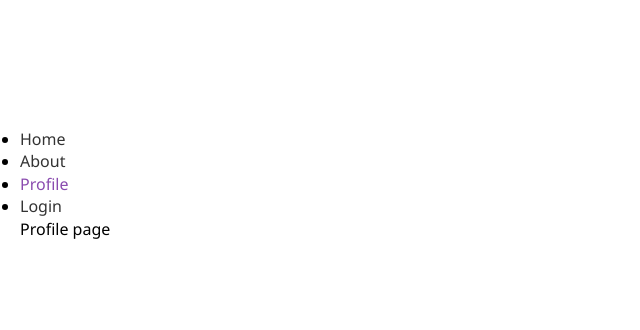
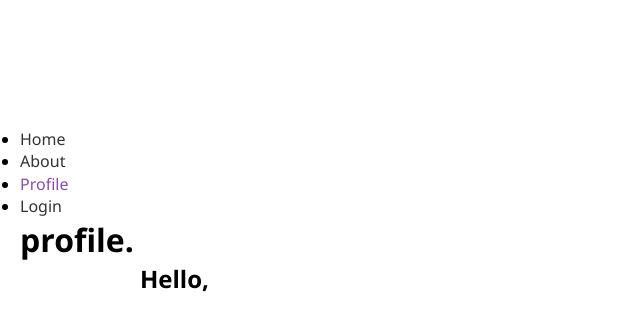
Before and after one commit to Matthieu96Code/react-todo-app, a React (Vite) app: page /profile in a window 1280 px wide. Shown: the top 330 px of the page, without its empty margins (0-640 px from the left). Built offline with nearby package versions, Linux system fonts and the light colour scheme.

Commit message:
set profile after login

```diff
--- a/src/components/Navbar.jsx
+++ b/src/components/Navbar.jsx
@@ -1,4 +1,6 @@
+import React from 'react';
 import { NavLink } from "react-router-dom";
+import { useAuthContext } from '@/context/AuthContext';
 
 const links = [
   { path: '/', text: 'Home' },
@@ -8,18 +10,40 @@ const links = [
 ];
 
 const Navbar = () => {
+  const { user, logout } = useAuthContext();
+  const handleLogout = () => {
+    logout();
+  };
   return (
-    <nav className="navbar">
+    <>
+      <nav className="navbar">
       <ul>
         {links.map((link) => {
           return (
-            <li key={link.text}>
-              <NavLink to={link.path}>{link.text}</NavLink>
-            </li>
+            <React.Fragment key={link.text}>
+              {link.path === 'login' ? (
+                !user && (
+                  <li>
+                    <NavLink to={link.path}>{link.text}</NavLink>
+                  </li>
+                )
+              ) : (
+                <li>
+                  <NavLink to={link.path}>{link.text}</NavLink>
+                </li>
+              )}
+            </React.Fragment>
           );
         })}
       </ul>
-    </nav>
+      </nav>
+      {user && (
+        <div className="logout">
+          <p>{user}</p>
+          {<button onClick={handleLogout}>Logout</button>}
+        </div>
+      )}
+    </>
   );
 };
 export default Navbar;
--- a/src/routes/Profile.jsx
+++ b/src/routes/Profile.jsx
@@ -1,4 +1,15 @@
+import { useAuthContext } from '@/context/AuthContext';
+import styles from '@/styles/Profile.module.css';
+
 const Profile = () => {
-  return <div>Profile page</div>;
+  const { user } = useAuthContext();
+  return (
+    <div>
+      <h1>profile.</h1>
+      <div className={styles.profile}>
+        <h2>Hello, {user}</h2>
+      </div>
+    </div>
+  );
 };
 export default Profile;
--- /dev/null
+++ b/src/styles/Profile.module.css
@@ -0,0 +1,4 @@
+.profile {
+  max-width: 1000px;
+  margin: 0 auto;
+}
```
